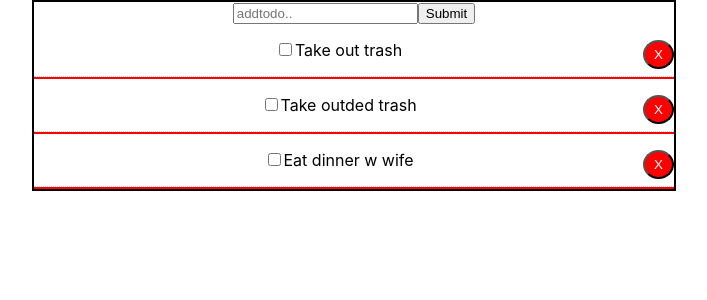
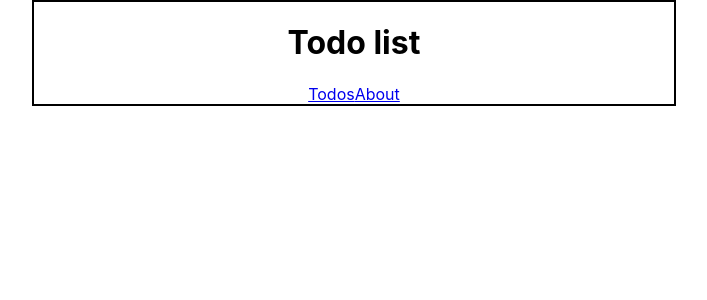
Before and after one commit to akhil1213/reactproject, a React (Create React App) app: page / in a window 1280 px wide. Shown: the top 300 px of the page, without its empty margins (224-931 px from the left). Built offline with nearby package versions, Linux system fonts and the light colour scheme.

Commit message:
Added a home and about page and used routes/links to change between them.

```diff
--- a/package.json
+++ b/package.json
@@ -5,6 +5,7 @@
   "dependencies": {
     "react": "^16.10.1",
     "react-dom": "^16.10.1",
+    "react-router-dom": "^5.1.2",
     "react-scripts": "3.1.2"
   },
   "scripts": {
--- a/src/App.js
+++ b/src/App.js
@@ -3,6 +3,9 @@ import logo from './logo.svg';
 import './App.css';
 import Todos from './components/Todos'
 import Addtodo from './components/Addtodo'
+import About from './components/pages/About'
+import Header from './components/Header'
+import {BrowserRouter as Router, Route} from 'react-router-dom'
 class App extends React.Component{
   addTodo = (message) =>{
      const todo = {id:this.state.todos.length+1,title:message,completed:false}
@@ -42,13 +45,29 @@ class App extends React.Component{
     ]
   }
   render() {
-    console.log(this.state.todos)
     return (
-        <div className="App" id = "parentdiv">
-            <Addtodo addTodo={this.addTodo}/>
-            <Todos todos={this.state.todos} checkboxClicked={this.checkboxClicked} deleted={this.deleted}/>
-        {/*    passing the todos array to our todos component as a prop. this is like a property.*/}
-        </div>
+        //Each page gets its own Route in the app.js file.
+        <Router>
+                <div className="App" id = "parentdiv">
+                    <Route exact path = "/" component={Header}></Route>
+                    <Route exact path = "/Todos" render={props => (
+                        /*if you don't specify exact path then these routes get concatenated so
+                         /about will include / and about path so both will show on the same page when you go
+                         to the /About path*/
+                        <React.Fragment>
+                            <Addtodo addTodo={this.addTodo}/>
+                            <Todos todos={this.state.todos} checkboxClicked={this.checkboxClicked} deleted={this.deleted}/>
+                        </React.Fragment>
+                    )}>
+                    </Route>
+                    {/*    passing the todos array to our todos component as a prop. this is like a property.*/}
+                </div>
+            <Route path = "/About" component={About}>
+                <About/>
+            </Route>
+        </Router>
+
+
     );
   }
 }
--- /dev/null
+++ b/src/components/Header.js
@@ -0,0 +1,13 @@
+import React from 'react';
+import {Link} from 'react-router-dom'
+
+function Header(){
+    return (
+        <header>
+            <h1>Todo list</h1>
+            <Link to="/Todos">Todos</Link>
+            <Link to="/About">About</Link>
+        </header>
+    )
+}
+export default Header;
--- /dev/null
+++ b/src/components/pages/About.js
@@ -0,0 +1,13 @@
+import React from 'react'
+//functional components don't have states and are functional stateless components
+//so functional components aren't dynamic you can't change it so use functional components when you just want a static page
+function About(){
+    return (
+        //React.fragment is a hidden element and it wont show up in the dom but its needed for jsx
+        <React.Fragment>
+            <p>hi this another page </p>
+        </React.Fragment>
+    )
+}
+//exporting gives other components permission to import this component.
+export default About;
```
Also changed, not shown: 1 other file (tests, documents, lock files or other folders).
